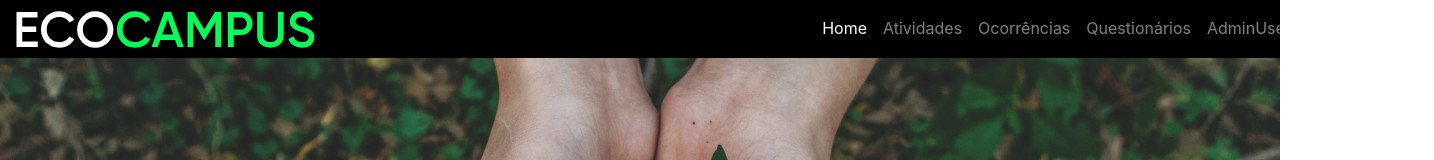
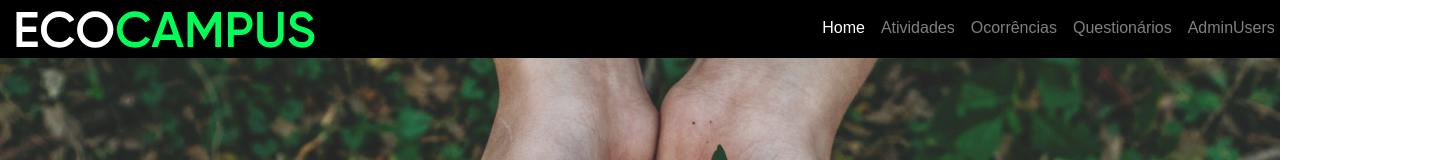
Before and after one commit to brunotrodrigues/EcoCampus, a Vue app in the folder proj/: page / in a window 1280 px wide. Shown: the top 160 px of the page, 1434 px wide, since content can reach past the window. Built offline with nearby package versions, Linux system fonts and the light colour scheme; no server answers; sample sign-in values are in the browser's storage.

Commit message:
navbar fix

```diff
--- a/proj/src/components/Nav.vue
+++ b/proj/src/components/Nav.vue
@@ -28,6 +28,7 @@ const authStore = useAuthStore();
 }
 .navbar-nav{
   margin-left: 40%;
+  font-family: "Gilroy", sans-serif;
 }
 
 
```
